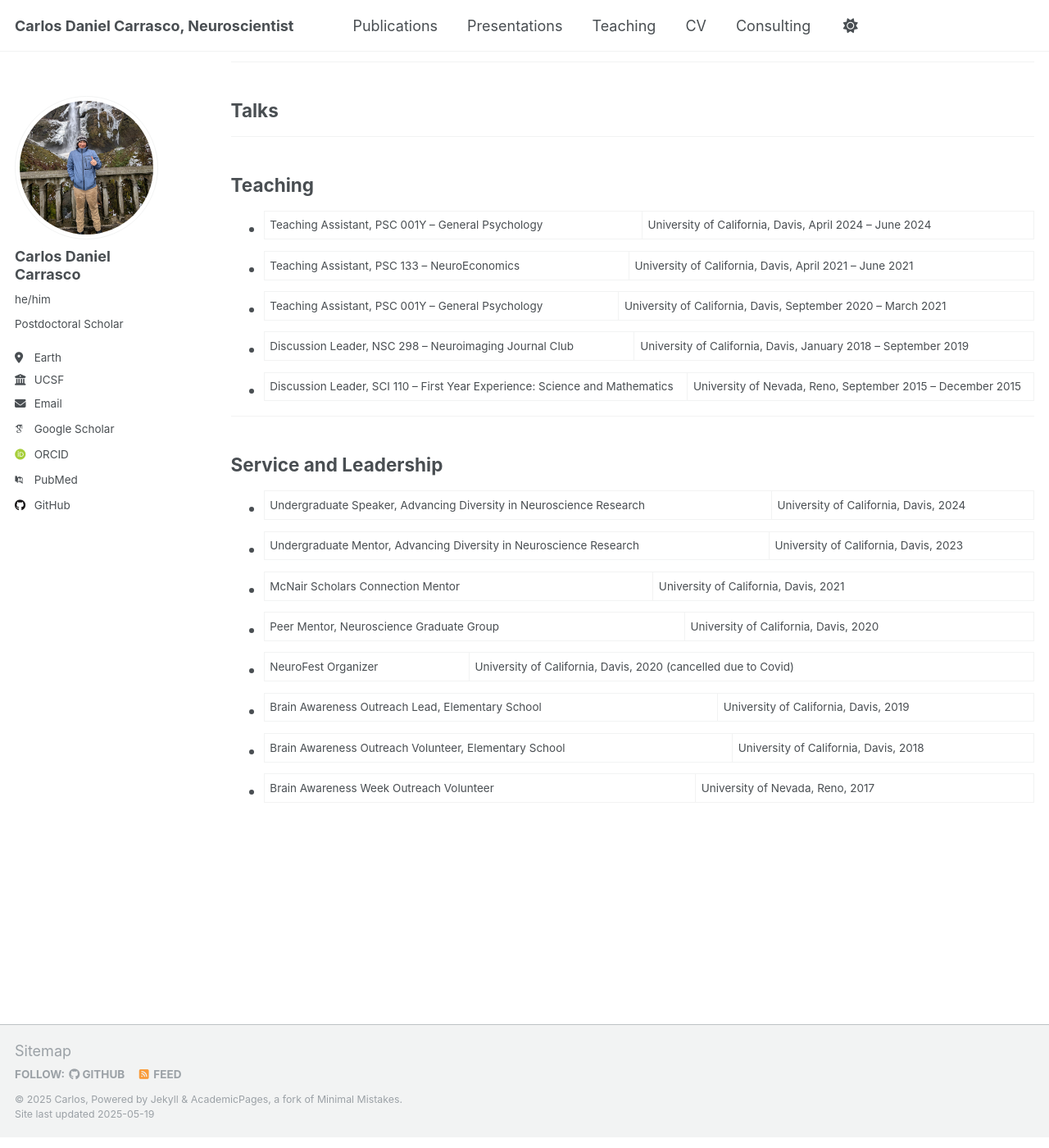
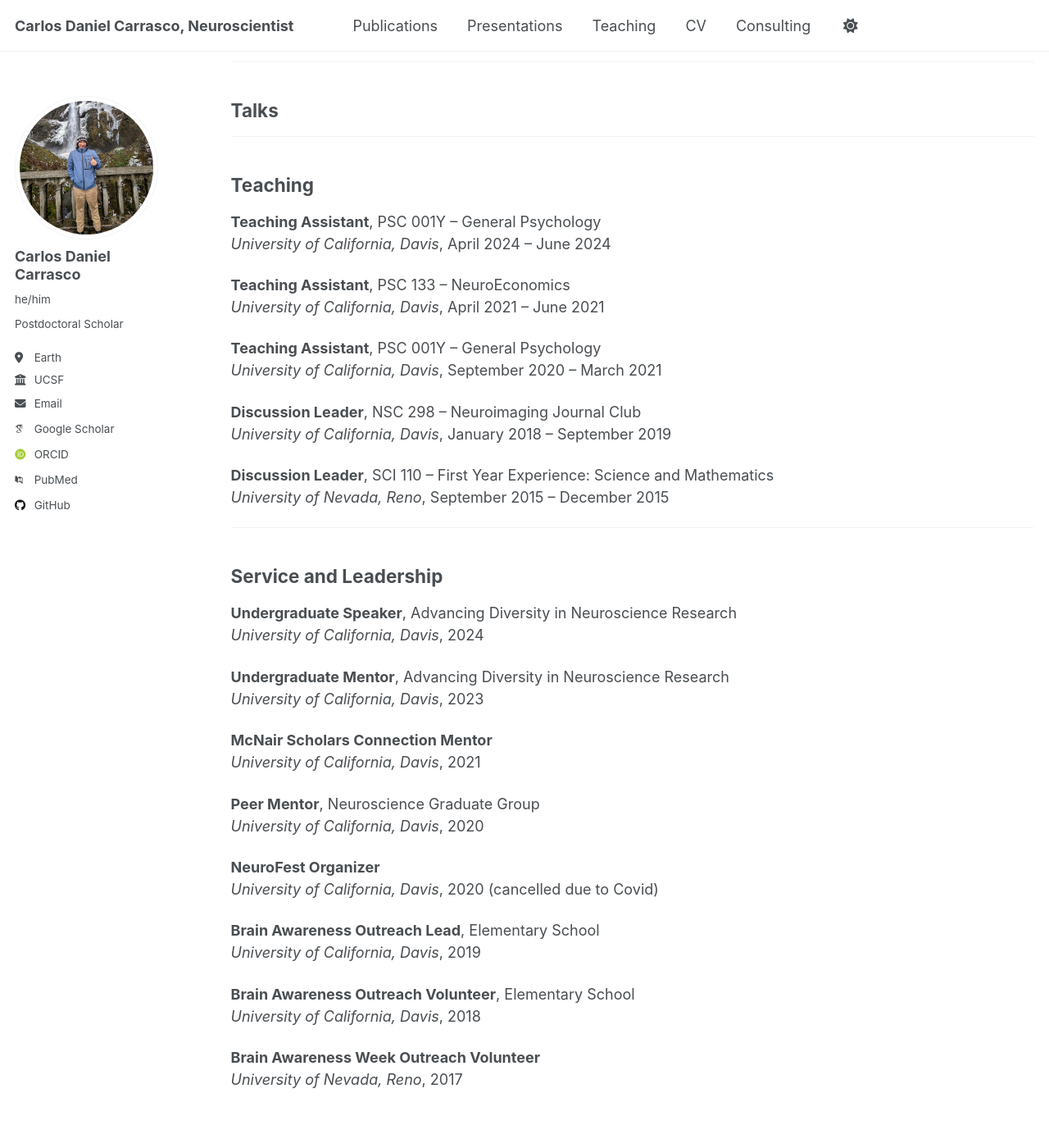
Before and after one commit to mojorisin24/mojorisin24.github.io, a Jekyll site: the page built from _pages/cv.md, in a window 1280 px wide and 1400 px high, scrolled down 1611 px. Shown: the whole window at 82% size. Built offline with Jekyll 4.4.1, drawn with Linux system fonts in a browser that asks for light colours; some web fonts are replaced; some of the changed text lies outside the part shown.

Commit message:
cv fixes
updating cv

```diff
--- a/_pages/cv.md
+++ b/_pages/cv.md
@@ -74,21 +74,45 @@ August 2015 – December 2017
 
 ## Teaching
 
-- Teaching Assistant, PSC 001Y – General Psychology | University of California, Davis, April 2024 – June 2024
-- Teaching Assistant, PSC 133 – NeuroEconomics | University of California, Davis, April 2021 – June 2021
-- Teaching Assistant, PSC 001Y – General Psychology | University of California, Davis, September 2020 – March 2021
-- Discussion Leader, NSC 298 – Neuroimaging Journal Club | University of California, Davis, January 2018 – September 2019
-- Discussion Leader, SCI 110 – First Year Experience: Science and Mathematics | University of Nevada, Reno, September 2015 – December 2015
+**Teaching Assistant**, PSC 001Y – General Psychology
+*University of California, Davis*, April 2024 – June 2024
+
+**Teaching Assistant**, PSC 133 – NeuroEconomics
+*University of California, Davis*, April 2021 – June 2021
+
+**Teaching Assistant**, PSC 001Y – General Psychology
+*University of California, Davis*, September 2020 – March 2021
+
+**Discussion Leader**, NSC 298 – Neuroimaging Journal Club
+*University of California, Davis*, January 2018 – September 2019
+
+**Discussion Leader**, SCI 110 – First Year Experience: Science and Mathematics
+*University of Nevada, Reno*, September 2015 – December 2015
 
 ---
 
 ## Service and Leadership
 
-- Undergraduate Speaker, Advancing Diversity in Neuroscience Research | University of California, Davis, 2024
-- Undergraduate Mentor, Advancing Diversity in Neuroscience Research | University of California, Davis, 2023
-- McNair Scholars Connection Mentor | University of California, Davis, 2021
-- Peer Mentor, Neuroscience Graduate Group | University of California, Davis, 2020
-- NeuroFest Organizer | University of California, Davis, 2020 (cancelled due to Covid)
-- Brain Awareness Outreach Lead, Elementary School | University of California, Davis, 2019
-- Brain Awareness Outreach Volunteer, Elementary School | University of California, Davis, 2018
-- Brain Awareness Week Outreach Volunteer | University of Nevada, Reno, 2017
+**Undergraduate Speaker**, Advancing Diversity in Neuroscience Research
+*University of California, Davis*, 2024
+
+**Undergraduate Mentor**, Advancing Diversity in Neuroscience Research
+*University of California, Davis*, 2023
+
+**McNair Scholars Connection Mentor**
+*University of California, Davis*, 2021
+
+**Peer Mentor**, Neuroscience Graduate Group
+*University of California, Davis*, 2020
+
+**NeuroFest Organizer**
+*University of California, Davis*, 2020 (cancelled due to Covid)
+
+**Brain Awareness Outreach Lead**, Elementary School
+*University of California, Davis*, 2019
+
+**Brain Awareness Outreach Volunteer**, Elementary School
+*University of California, Davis*, 2018
+
+**Brain Awareness Week Outreach Volunteer**
+*University of Nevada, Reno*, 2017
```
Also changed, not shown: other parts of _pages/cv.md (+1 -1 lines).
